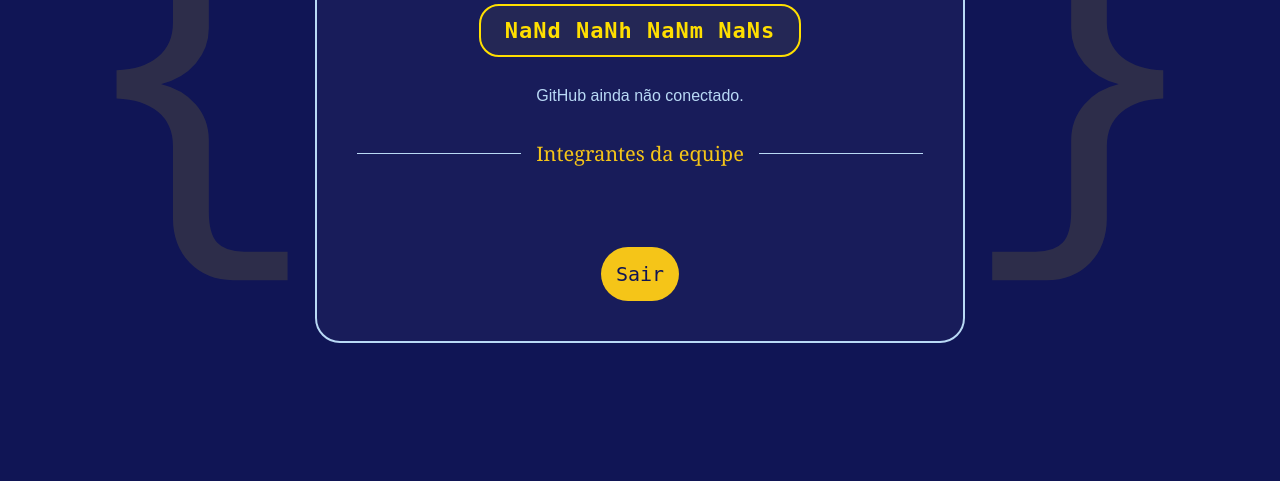
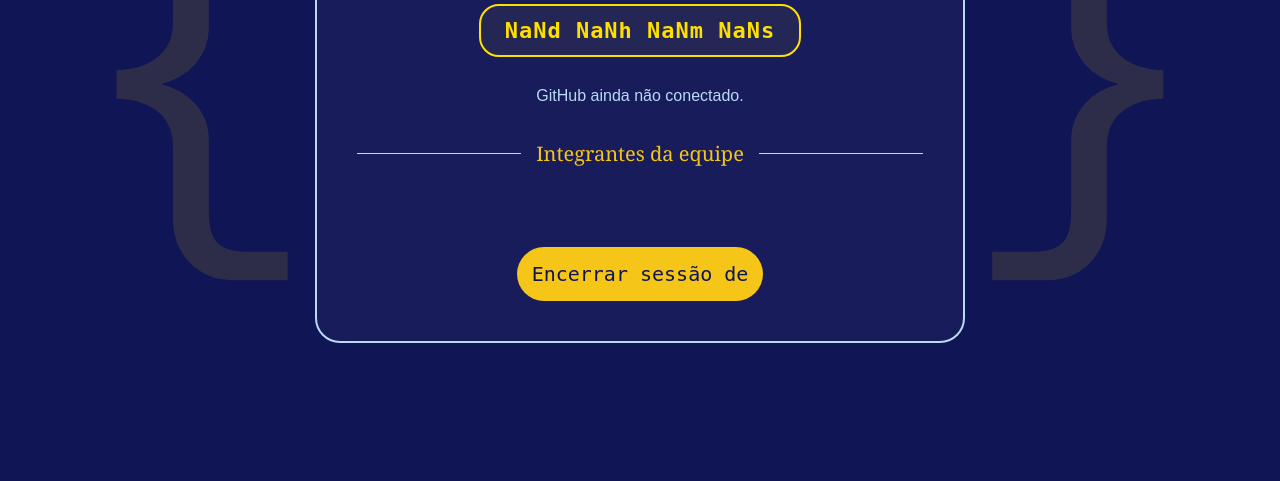
Before and after one commit to juliastrobel/Projeto_Final_Hackathon_Engenharia_de_Software, a FastAPI app: template templates/area_equipe.html in a window 1280 px wide. Shown: the part 399-880 px from the top of the page. Run offline with FastAPI, Linux system fonts and the light colour scheme; the template is opened without the code that fills it, so the values that code supplies are empty; parts of the project's set-up code (start-up, migrations or seed data) failed here and were passed over.

Commit message:
Update area_equipe.html

```diff
--- a/templates/area_equipe.html
+++ b/templates/area_equipe.html
@@ -58,7 +58,7 @@
                          fill="currentColor">
                         <path d="M12.5.75C6.146.75 1 5.896 1 12.25c0 5.081 3.293 9.388 7.863 10.91.575.101.78-.247.78-.55 0-.273-.01-1.002-.015-1.967-3.199.692-3.873-1.54-3.873-1.54-.523-1.327-1.277-1.68-1.277-1.68-1.044-.714.078-.7.078-.7 1.154.08 1.762 1.184 1.762 1.184 1.026 1.758 2.688 1.25 3.344.956.104-.742.402-1.25.731-1.537-2.554-.29-5.24-1.277-5.24-5.686 0-1.256.447-2.283 1.182-3.087-.117-.29-.512-1.46.113-3.04 0 0 .966-.31 3.164 1.18a11.003 11.003 0 0 1 5.756 0c2.196-1.49 3.16-1.18 3.16-1.18.627 1.58.232 2.75.115 3.04.737.804 1.18 1.83 1.18 3.087 0 4.42-2.69 5.393-5.251 5.677.413.355.78 1.055.78 2.128 0 1.536-.014 2.774-.014 3.152 0 .306.203.657.787.542C19.709 21.634 23 17.329 23 12.25 23 5.896 17.854.75 12.5.75Z"/>
                     </svg>
-                    Verificar dados do repositório
+                    Verificar repositório
                 </a>
 
             {% else %}
@@ -153,7 +153,7 @@
             {% endif %}
 
             <a href="/equipe/logout" class="botao-inscrever" style="display:inline-block; width:auto; text-decoration:none;">
-                Sair
+                Encerrar sessão de {{ team.team_name }}
             </a>
 
         </div>
```
